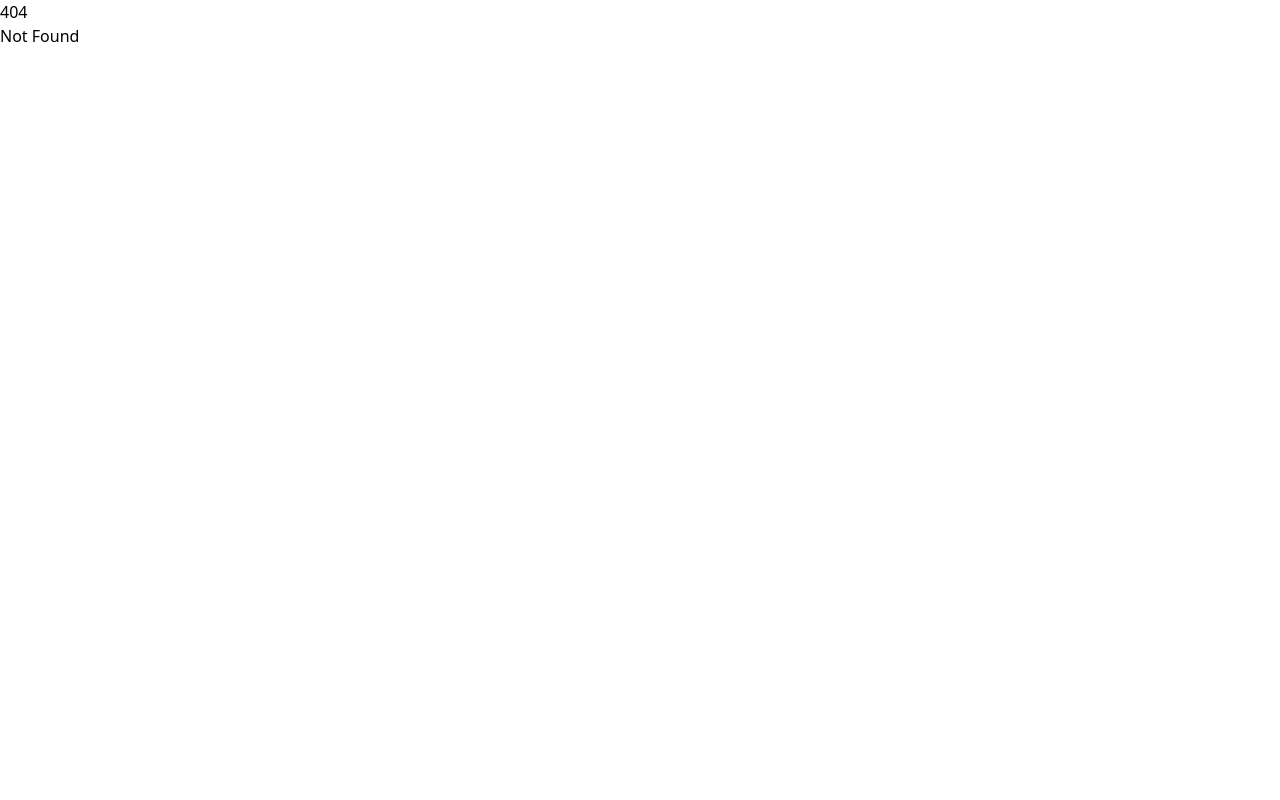
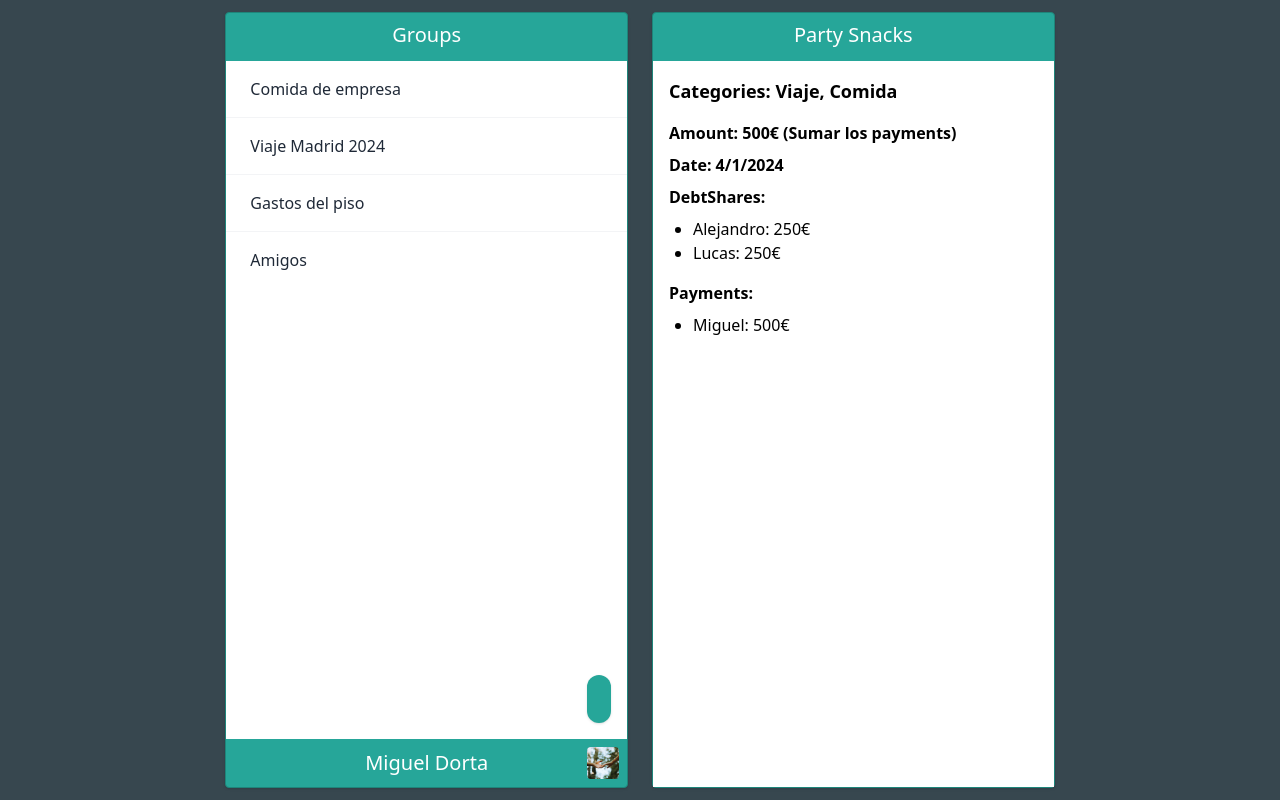
Before and after one commit to SyTW2324/E01, a SvelteKit app in the folder public/: page /group/1/transaction/1 in a window 1280 px wide. Before the commit this address had no page. Built offline with nearby package versions, Linux system fonts and the light colour scheme; some icons are missing.

Commit message:
Transaction View first version

```diff
--- /dev/null
+++ b/public/src/lib/components/transaction/window.svelte
@@ -0,0 +1,18 @@
+<script lang="ts">
+	import { Icon, User } from "svelte-hero-icons"
+	import PP01 from "$lib/images/profile-pics/01.webp"
+	import Window from "$lib/components/window.svelte";
+	import type { Transaction } from "$lib/db/transactions";
+
+    // export let transactions: Transaction[];
+    // export let selectedGroup: string;
+</script>
+
+<Window title="transactions">
+	<!-- <List transactions={transactions} selectedGroup={selectedGroup} /> -->
+	<a href="/profile" class="flex items-center p-2 text-xl hover:bg-neth-400">
+		<Icon src={User} solid class="h-8 w-8" />
+		<span class="grow mx-2 text-center">Miguel Dorta</span>
+		<img src={PP01} alt="Avatar" class="h-8 rounded">
+	</a>
+</Window>
--- /dev/null
+++ b/public/src/lib/db/transactions.ts
@@ -0,0 +1,14 @@
+export interface Transaction {
+  categories: string[];
+  concept: string;
+  date: number;
+  debtShares: {[key: string]: number};
+  gid: string;
+  payments: {[key: string]: number};
+  _id?: string;
+}
+
+export async function getTransactions(): Promise<Transaction[]> {
+  // TODO use real API
+  return (await fetch("http://localhost:5173/test-transaction.json")).json()
+}
--- a/public/src/routes/group/+layout.ts
+++ b/public/src/routes/group/+layout.ts
@@ -3,9 +3,9 @@ import { getUserInfo } from '$lib/auth';
 import { getGroups } from '$lib/db/groups.js';
 
 export async function load() {
-  if (!getUserInfo()) {
-    throw redirect(302, "/login");
-  }
+  // if (!getUserInfo()) {
+  //   throw redirect(302, "/login");
+  // }
   const groups = await getGroups();
   return { groups }
 }
--- /dev/null
+++ b/public/src/routes/group/[group]/transaction/[tid]/+page.svelte
@@ -0,0 +1,26 @@
+<script lang="ts">
+  import Window from "$lib/components/window.svelte";
+  import { getTransactions } from "$lib/db/transactions";
+
+  export const date = new Date(1704381055 * 1000);
+</script>
+
+<Window title="Party Snacks">
+  <div class="h-full bg-white text-black p-4">
+    <h2 class="font-bold text-lg mb-4">Categories: Viaje, Comida</h2>
+
+    <strong class="block mb-2">Amount: 500€ (Sumar los payments)</strong>
+    <strong class="block mb-2">Date: {date.getDate()}/{date.getMonth() + 1}/{date.getFullYear()}</strong>
+
+    <strong class="block mb-2">DebtShares:</strong>
+    <ul class="list-disc pl-6 mb-4">
+      <li>Alejandro: 250€</li>
+      <li>Lucas: 250€</li>
+    </ul>
+
+    <strong class="block mb-2">Payments:</strong>
+    <ul class="list-disc pl-6">
+      <li>Miguel: 500€</li>
+    </ul>
+  </div>
+</Window>
```
Also changed, not shown: public/static/test-transaction.json (added, +11 -0 lines).
